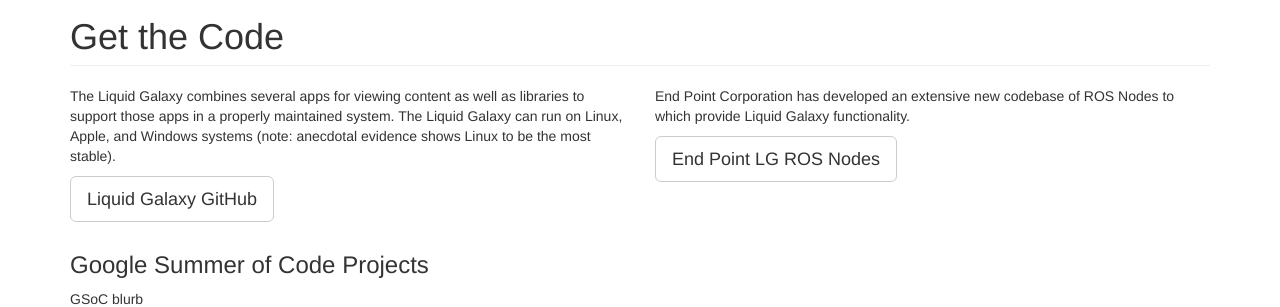
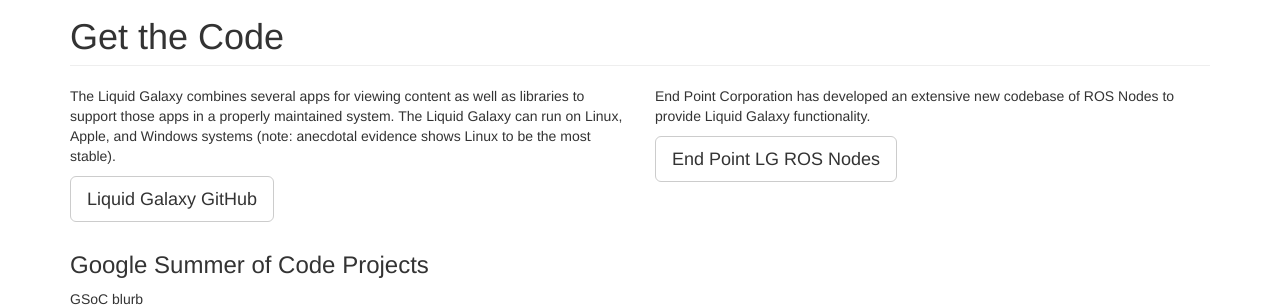
Before and after one commit to EndPointCorp/liquidgalaxy_wip, a Jekyll site: the page index.html, which Jekyll copies as it is, in a window 1280 px wide and 900 px high, scrolled down 622 px. Shown: the part 172-479 px from the top of the window. Built offline with Jekyll 4.4.1, drawn with Linux system fonts in a browser that asks for light colours.

Commit message:
Fix typo

```diff
--- a/index.html
+++ b/index.html
@@ -66,7 +66,7 @@
       <div class="row">
         <div class="col-sm-6"><p>
       The Liquid Galaxy combines several apps for viewing content as well as libraries to support those apps in a properly maintained system. The Liquid Galaxy can run on Linux, Apple, and Windows systems (note: anecdotal evidence shows Linux to be the most stable).</p><p><a class="btn btn-default btn-lg" href="https://github.com/liquidgalaxy/liquid-galaxy/" role="button">Liquid Galaxy GitHub</a></p></div>
-        <div class="col-sm-6"><p>End Point Corporation has developed an extensive new codebase of ROS Nodes to which provide Liquid Galaxy functionality.</p><p><a class="btn btn-default btn-lg" href="https://github.com/EndPointCorp/lg_ros_nodes" role="button">End Point LG ROS Nodes</a></p></div>
+        <div class="col-sm-6"><p>End Point Corporation has developed an extensive new codebase of ROS Nodes to provide Liquid Galaxy functionality.</p><p><a class="btn btn-default btn-lg" href="https://github.com/EndPointCorp/lg_ros_nodes" role="button">End Point LG ROS Nodes</a></p></div>
       </div>
       <h3>Google Summer of Code Projects</h3>
       <p>GSoC blurb</p>
```
